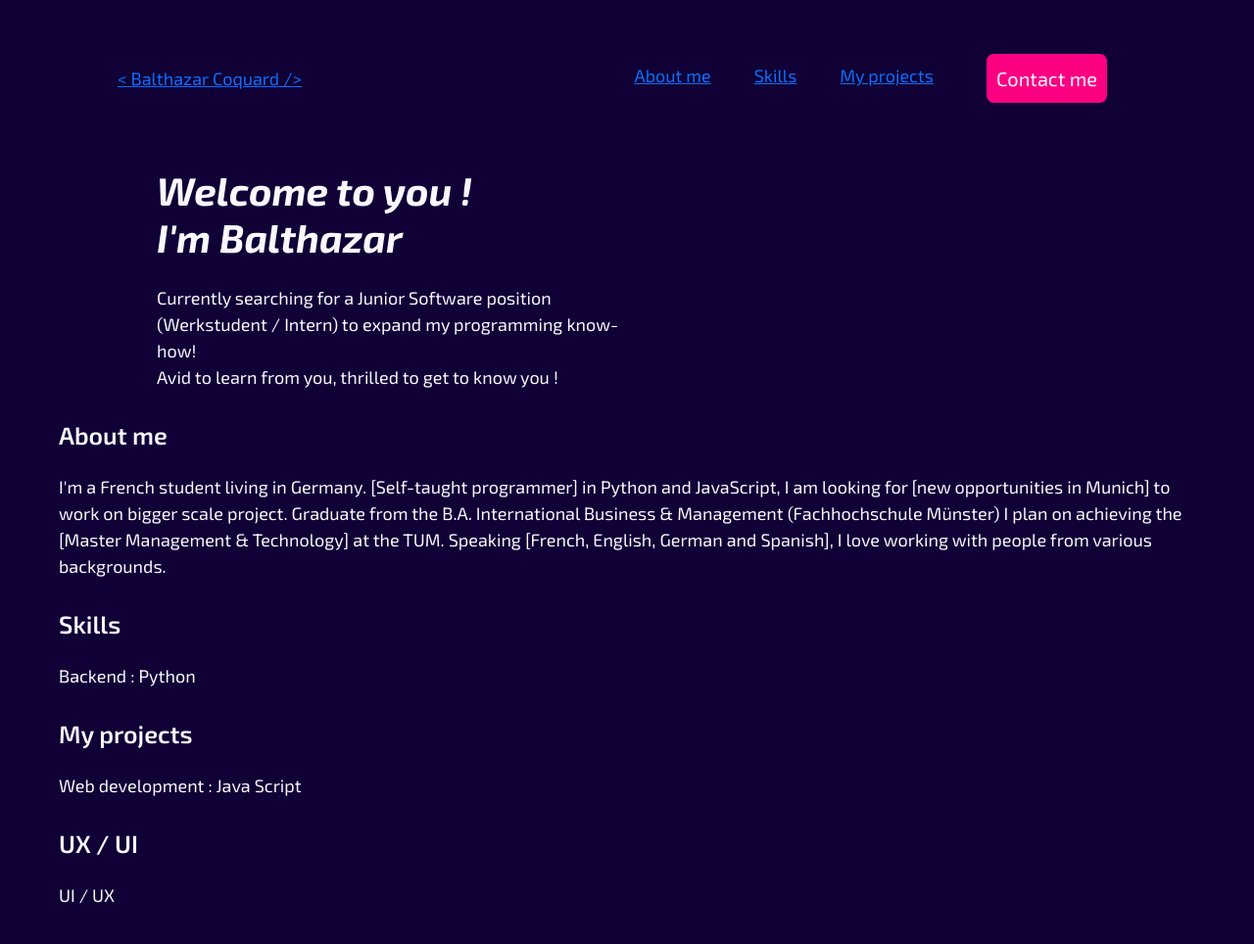
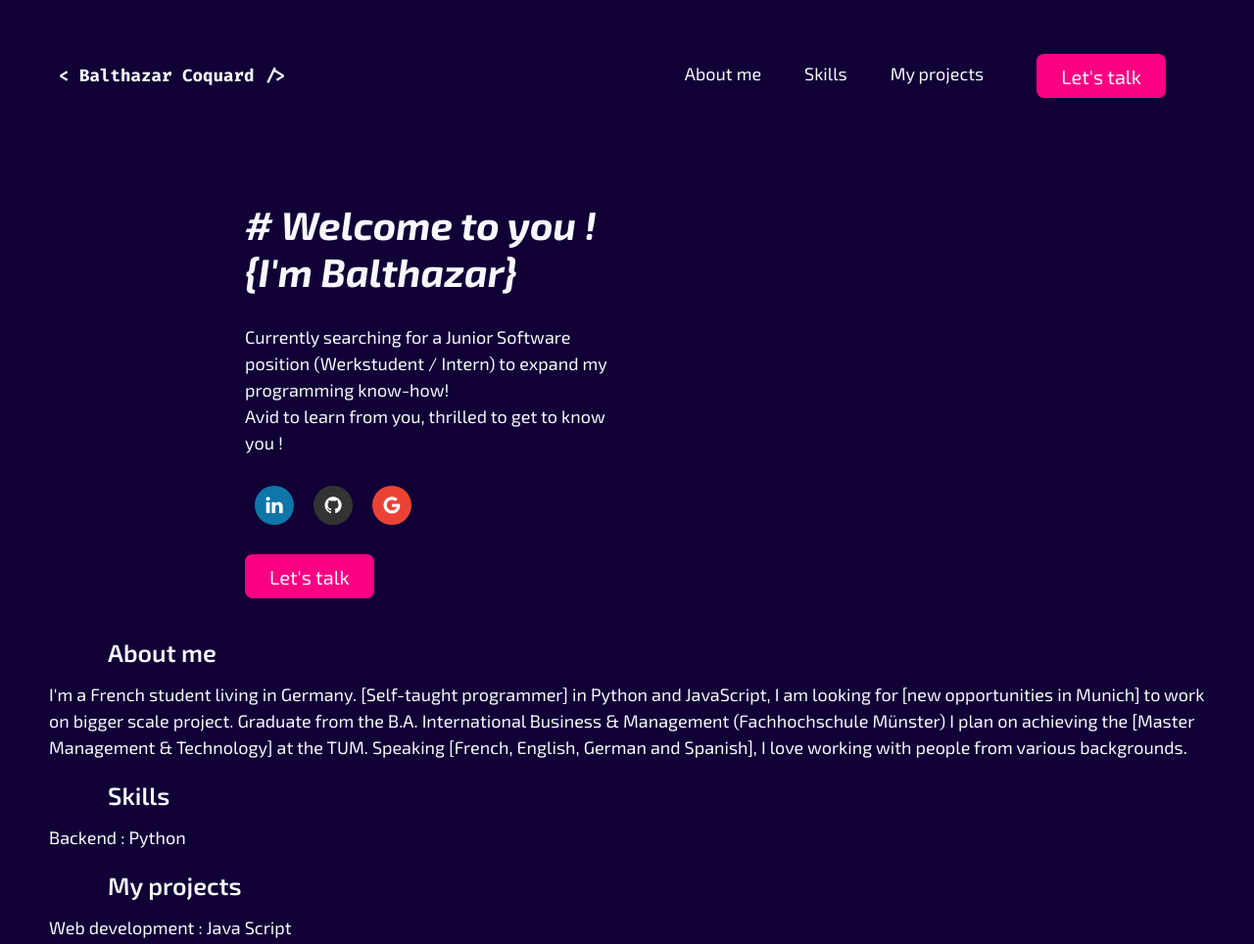
Before and after one commit to BalthazarCoq/BalthazarCoq.github.io, a website: page index.html in a window 1280 px wide. Shown: the top 964 px of the page at 98% size. Drawn offline with nearby package versions, Linux system fonts and the light colour scheme.

Commit message:
Social media icon

```diff
--- a/custom.css
+++ b/custom.css
@@ -1,4 +1,5 @@
 @import url('https://fonts.googleapis.com/css2?family=Exo+2:ital,wght@0,100..900;1,100..900&display=swap');
+@import url('https://fonts.googleapis.com/css2?family=Fira+Code:wght@300..700&display=swap');
 
 :root {
   --primary: #216bdb;
@@ -46,6 +47,7 @@ header {
   background-color: var(--dark);
   color: var(--light);
   font-family: inherit;
+  margin: 0;
 }
 
 body {
@@ -54,8 +56,12 @@ body {
   font-family: 'Exo 2', sans-serif;
   font-weight: 400;
   font-size: 1.8rem;
-  margin: 0;
+  margin: 0rem;
   padding: 0;
+}
+
+#control-content {
+  margin: 5rem;
 }
 
 h1 {
@@ -63,9 +69,6 @@ h1 {
   font-style: italic;
   font-weight: 700;
   font-size: 4rem;
-  padding: 1rem;
-  margin-left: 15rem;
-  margin-right: 5rem;
 }
 
 h2 {
@@ -80,18 +83,16 @@ p {
   font-family: inherit;
   font-size: inherit;
   font-weight: inherit;
-  padding: 1rem;
-  margin-left: 5rem;
-  margin-right: 5rem;
+  padding-bottom: 0rem;
 }
 
 #h1-subtitle {
-  margin-left: 15rem;
-  margin-right: 60rem;
+  margin-top: 3rem;
+  margin-bottom: 3rem;
 }
 
 .navbar {
-  padding: 5rem 12rem;
+  padding: 5rem 6rem;
 }
 
 .navbar-item {
@@ -101,12 +102,26 @@ p {
   margin: 4rem 2rem;
 }
 
+.boxhead {
+  color: var(--light);
+  text-decoration: none;
+}
+
+.logo {
+  font-family: 'Fira Code';
+  font-size: 1.75rem;
+  font-weight: bold;
+}
+
+.about-me {
+  margin-left: 20rem;
+  margin-right: 60rem;
+}
 .btn {
   font-size: 2rem;
-  padding: 1rem;
+  padding: 0.75rem 2.5rem;
   border-radius: 0.75rem;
   border: none;
-  margin: 0.5rem 3rem;
 }
 
 .btn-primary {
@@ -120,35 +135,52 @@ p {
   color: var(--light);
   border-color: var(--secondary) !important;
 }
-
-.logo {
-  font-size: 1.5em;
-  font-weight: bold;
+#btn-navbar {
+  margin: 0.5rem 3rem;
 }
 
-.nav-items {
-  list-style: none;
+/* Style all font awesome icons */
+.social-media-control {
   display: flex;
-  gap: 1em; /* Space between items */
-  margin: 0;
-  padding: 0;
+  justify-content: left; /* Center horizontally */
+  align-items: center; /* Center vertically */
+  box-sizing: border-box;
+}
+.fa {
+  display: inline-flex; /* Make the icons flex containers */
+  justify-content: center; /* Center horizontally */
+  align-items: center; /* Center vertically */
+  margin: 0 10px; /* Adjust spacing between icons */
+  font-size: 2rem;
+  width: 4rem;
+  height: 4rem;
+  text-align: center;
+  justify-content: center;
+  align-items: center;
+  text-decoration: none;
+  border-radius: 15rem;
 }
 
-.nav-items li {
-  margin: 0;
+.fa:hover {
+  opacity: 0.7;
+}
+.fa-linkedin {
+  background: #0e76a8;
+  color: white;
+}
+.fa-github {
+  background: #333333;
+  color: white;
+}
+.fa-google {
+  background: #ea4335;
+  color: white;
 }
 
-.nav-items a {
-  color: white;
-  text-decoration: none;
-  padding: 0.5em 1em;
+#btn-about {
+  margin: 3rem 0 3rem 0;
 }
 
-.nav-items a:hover {
-  background-color: var(--secondary);
-  border-radius: 5px;
-}
-
-.up {
+c .up {
   text-align: right;
 }
--- a/index.html
+++ b/index.html
@@ -9,13 +9,25 @@
       integrity="sha384-QWTKZyjpPEjISv5WaRU9OFeRpok6YctnYmDr5pNlyT2bRjXh0JMhjY6hW+ALEwIH"
       crossorigin="anonymous"
     />
-
+    <!-- Add fonts -->
     <link rel="preconnect" href="https://fonts.googleapis.com" />
     <link rel="preconnect" href="https://fonts.gstatic.com" crossorigin />
     <link
       href="https://fonts.googleapis.com/css2?family=Exo+2:ital,wght@0,100..900;1,100..900&display=swap"
       rel="stylesheet"
     />
+    <link rel="preconnect" href="https://fonts.googleapis.com" />
+    <link rel="preconnect" href="https://fonts.gstatic.com" crossorigin />
+    <link
+      href="https://fonts.googleapis.com/css2?family=Fira+Code:wght@300..700&display=swap"
+      rel="stylesheet"
+    />
+    <!-- Add icon library -->
+    <link
+      rel="stylesheet"
+      href="https://cdnjs.cloudflare.com/ajax/libs/font-awesome/4.7.0/css/font-awesome.min.css"
+    />
+
     <!-- Bootstrap
     <script
       src="https://cdn.jsdelivr.net/npm/bootstrap@5.3.3/dist/js/bootstrap.bundle.min.js"
@@ -35,36 +47,43 @@
     <link rel="stylesheet" href="path/to/bootstrap.css" />
     -->
     <link rel="stylesheet" href="custom.css" />
-
-    <script></script>
   </head>
   <body>
     <!-- Navigation bar-->
     <header class="navbar">
       <div class="navbar-ctrl-brand">
-        <a href="#home" className="logo">
+        <a href="#home" class="logo boxhead">
           <span> &lt;</span>
-          <span className="navbar-brand">Balthazar Coquard</span>
+          <span className="navbar-brand boxhead">Balthazar Coquard</span>
           <span>/&gt;</span>
         </a>
       </div>
 
       <div class="navbar-ctrl-items">
-        <a href="#section1" class="navbar-item">About me</a>
-        <a href="#section1" class="navbar-item">Skills</a>
-        <a href="#section1" class="navbar-item">My projects</a>
-        <button class="btn btn-secondary">Contact me</button>
+        <a href="#section1" class="navbar-item boxhead">About me</a>
+        <a href="#section1" class="navbar-item boxhead">Skills</a>
+        <a href="#section1" class="navbar-item boxhead">My projects</a>
+        <button class="btn btn-secondary"" id = "btn-navbar">Let's talk</button>
       </div>
     </header>
 
     <!-- Introduction -->
-    <div>
-      <h1>Welcome to you ! <br /><span>I'm Balthazar</span></h1>
+    <div id="control-content">
+      <div class="about-me">
+        <h1># Welcome to you ! <br /><span>{I'm Balthazar}</span></h1>
         <p id="h1-subtitle">
           Currently searching for a Junior Software position (Werkstudent /
           Intern) to expand my programming know-how! <br />
           Avid to learn from you, thrilled to get to know you !
         </p>
+
+        <!--Social Network button -->
+        <div class="social-media-control">
+          <a href="#" class="fa fa-linkedin"></a>
+          <a href="#" class="fa fa-github"></a>
+          <a href="#" class="fa fa-google"></a>
+        </div>
+        <button class="btn btn-secondary about" id="btn-about">Let's talk</button>
       </div>
 
       <!-- About me -->
@@ -72,11 +91,11 @@
         <h2>About me</h2>
         <p>
           I'm a French student living in Germany. [Self-taught programmer] in
-        Python and JavaScript, I am looking for [new opportunities in Munich] to
-        work on bigger scale project. Graduate from the B.A. International
+          Python and JavaScript, I am looking for [new opportunities in Munich]
+          to work on bigger scale project. Graduate from the B.A. International
           Business & Management (Fachhochschule Münster) I plan on achieving the
-        [Master Management & Technology] at the TUM. Speaking [French, English,
-        German and Spanish], I love working with people from various
+          [Master Management & Technology] at the TUM. Speaking [French,
+          English, German and Spanish], I love working with people from various
           backgrounds.
         </p>
       </div>
@@ -98,5 +117,6 @@
       </div>
 
       <!-- My projects-->
+    </div>
   </body>
 </html>
```
Lines whose indentation alone changed are shown as unchanged.
